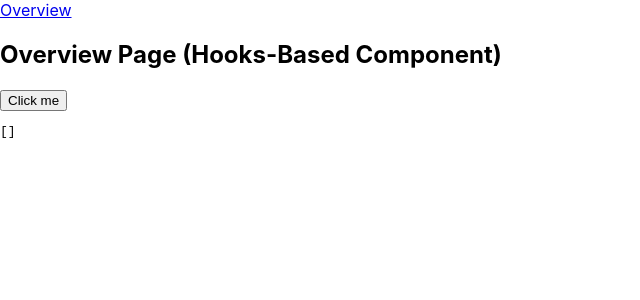
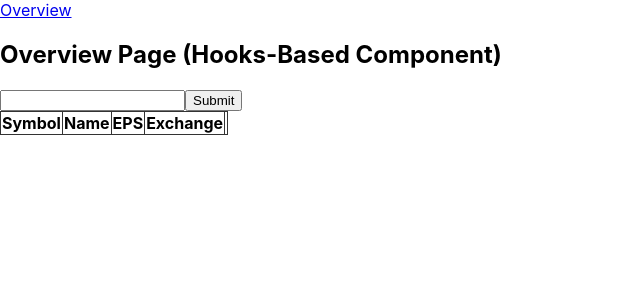
Before and after one commit to mattbillard/interview-inrhythm-react-router-redux-typescript, a React (Create React App) app: page /overview in a window 1280 px wide. Shown: the top 300 px of the page, without its empty margins (0-640 px from the left). Built offline with nearby package versions, Linux system fonts and the light colour scheme.

Commit message:
PARTS A,B finished 26:15

```diff
--- a/src/components/overview-page-hooks.tsx
+++ b/src/components/overview-page-hooks.tsx
@@ -1,25 +1,77 @@
-import React from 'react';
+import React, { useState } from 'react';
 import { useDispatch, useSelector } from "react-redux";
 
-import { getOverview, IStoreState } from '../redux';
+import { getOverview, removeTicker, IStoreState } from '../redux';
 
+
+export enum TickersEnum {
+  AAPL,
+  ADBE,
+  AMZN,
+  FB,
+  IBM,
+  MSFT,
+  NFLX,
+  ORCL,
+  INTC,
+  VZ,
+}
 export interface IOverviewPage { }
 
 export const OverviewPage: React.FC<IOverviewPage> = (props) => {
   const stocks = useSelector((state: IStoreState) => state.sampleReducer.stocks);
+  const [tickerInput, updateTickerInput] = useState<string>('');
   const dispatch = useDispatch();
 
   const handleGetOverview = (ticker: string) => {
     dispatch(getOverview(ticker));
-  }
+  };
+
+  const handleRemoveTicker = (ticker: string) => {
+    dispatch(removeTicker(ticker));
+  };
 
   return (
     <div>
       <h2>Overview Page (Hooks-Based Component)</h2>
+      <form onSubmit={(e) => {
+        e.preventDefault();
+        console.log('form submitted');
+      }}
+      >
+        <input
+          name="ticker"
+          onChange={(e) => updateTickerInput(e.target.value)}
+          type="search"
+          value={tickerInput}
+        />
+        <button type="submit" onClick={() => handleGetOverview(tickerInput)}>Submit</button>
+      </form>
 
-      <button onClick={() => handleGetOverview('MSFT')}>Click me</button>
-
-      <pre>{JSON.stringify(stocks, null, '  ')}</pre>
+      <table>
+        <thead>
+          <tr>
+            <th>Symbol</th>
+            <th>Name</th>
+            <th>EPS</th>
+            <th>Exchange</th>
+            <th></th>
+          </tr>
+        </thead>
+        <tbody>
+          {
+            stocks.map(stock => (
+              <tr key={stock.Symbol}>
+                <td>{stock.Symbol}</td>
+                <td>{stock.Name}</td>
+                <td>{stock.EPS}</td>
+                <td>{stock.Exchange}</td>
+                <td><button onClick={() => handleRemoveTicker(stock.Symbol)}>🗑</button></td>
+              </tr>
+            ))
+          }
+        </tbody>
+      </table>
     </div>
   );
-}
+};
--- a/src/redux/actions.ts
+++ b/src/redux/actions.ts
@@ -1,9 +1,15 @@
 import axios from 'axios';
 
-export const OVERVIEW_RECEIVED =  'OVERVIEW_RECEIVED';
+export const OVERVIEW_RECEIVED = 'OVERVIEW_RECEIVED';
+export const REMOVE_TICKER = 'REMOVE_TICKER';
 
 export const getOverview = (ticker: string) => async (dispatch) => {
   const url = `/api/overview/${ticker}.json`;
   const response = await axios.get(url);
-  dispatch({ type: OVERVIEW_RECEIVED, data: response.data});
-}
+  dispatch({ type: OVERVIEW_RECEIVED, data: response.data });
+};
+
+export const removeTicker = (ticker: string) => ({
+  type: REMOVE_TICKER,
+  data: ticker
+});
--- a/src/redux/reducer.ts
+++ b/src/redux/reducer.ts
@@ -1,6 +1,6 @@
 import { Reducer } from 'redux';
 import {
-  OVERVIEW_RECEIVED,
+  OVERVIEW_RECEIVED, REMOVE_TICKER
 } from './actions';
 
 export interface ISampleReducerState {
@@ -14,14 +14,22 @@ const initialState: ISampleReducerState = {
 export const sampleReducer: Reducer<ISampleReducerState> = (state = initialState, action) => {
   switch (action.type) {
     case OVERVIEW_RECEIVED:
-      const newStocks = [action.data];
+      const newStocks = action.data;
 
       return {
         ...state,
-        stocks: newStocks,
+        stocks: [...state.stocks, newStocks]
+      };
+
+    case REMOVE_TICKER:
+      const stockToRemove = action.data;
+
+      return {
+        ...state,
+        stocks: state.stocks.filter(stock => stock.Symbol !== stockToRemove)
       };
 
     default:
       return state;
   }
-}
+};
```
